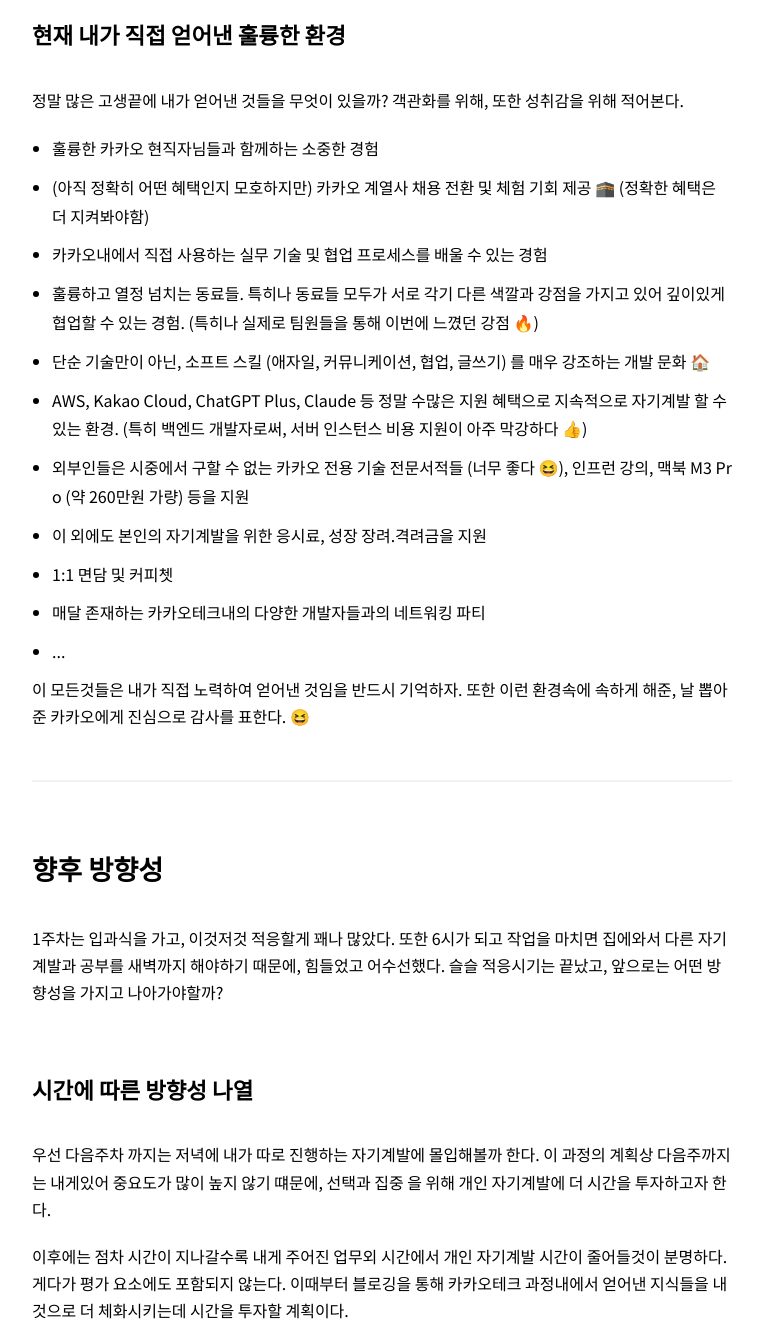
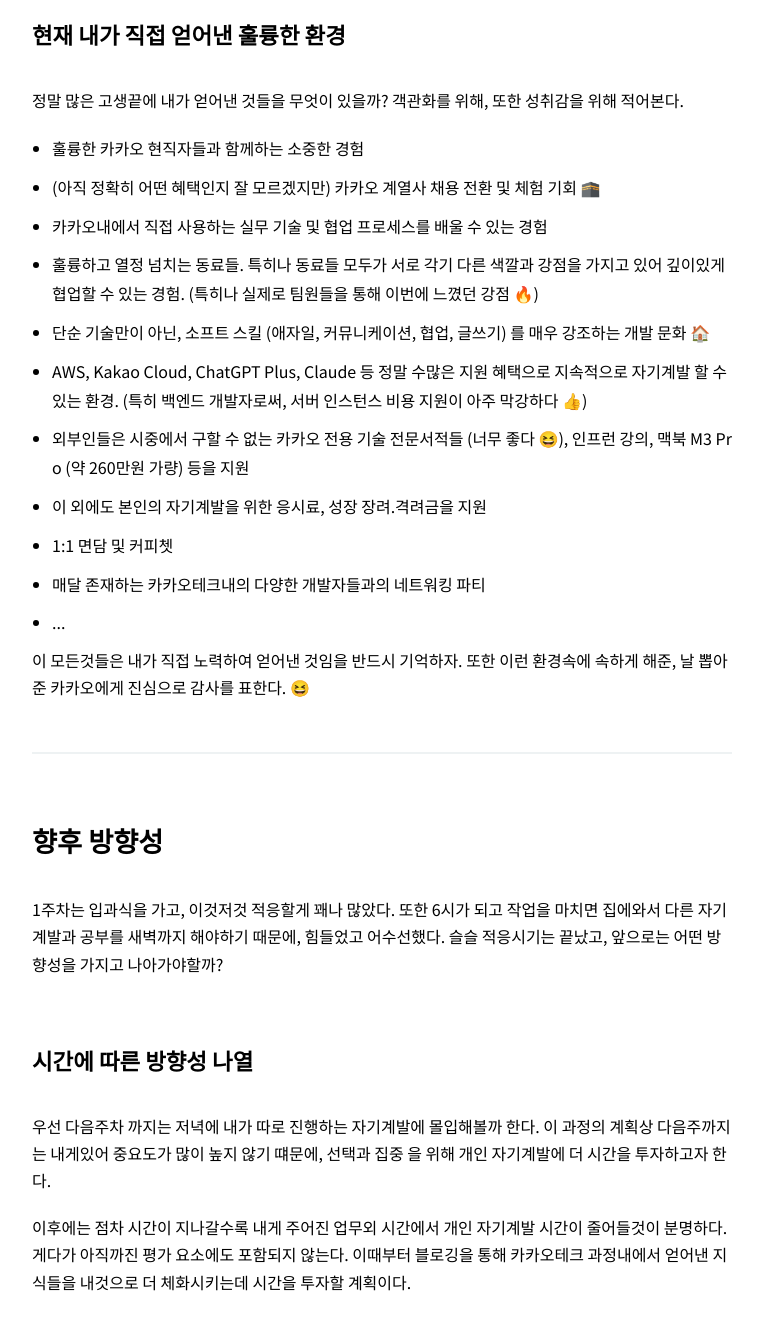
Before and after one commit to msung99/haon.blog, a Gatsby site: page /%ED%9A%8C%EA%B3%A0/first-week/ in a window 1280 px wide. Shown: the part 3400-4728 px from the top of the page, without its empty margins (258-1021 px from the left). Built offline with nearby package versions, Linux system fonts and the light colour scheme; Gatsby itself is replaced by a stand-in of ours; some packages are replaced by stand-ins of ours.

Commit message:
단어 추가

```diff
--- a/src/contents/posts/회고/first-week/index.md
+++ b/src/contents/posts/회고/first-week/index.md
@@ -54,8 +54,8 @@
 
 정말 많은 고생끝에 내가 얻어낸 것들을 무엇이 있을까? 객관화를 위해, 또한 성취감을 위해 적어본다.
 
-- 훌륭한 카카오 현직자님들과 함께하는 소중한 경험
-- (아직 정확히 어떤 혜택인지 모호하지만) 카카오 계열사 채용 전환 및 체험 기회 제공 🕋 (정확한 혜택은 더 지켜봐야함)
+- 훌륭한 카카오 현직자들과 함께하는 소중한 경험
+- (아직 정확히 어떤 혜택인지 잘 모르겠지만) 카카오 계열사 채용 전환 및 체험 기회 🕋
 - 카카오내에서 직접 사용하는 실무 기술 및 협업 프로세스를 배울 수 있는 경험
 - 훌륭하고 열정 넘치는 동료들. 특히나 동료들 모두가 서로 각기 다른 색깔과 강점을 가지고 있어 깊이있게 협업할 수 있는 경험. (특히나 실제로 팀원들을 통해 이번에 느꼈던 강점 🔥)
 - 단순 기술만이 아닌, 소프트 스킬 (애자일, 커뮤니케이션, 협업, 글쓰기) 를 매우 강조하는 개발 문화 🏠
@@ -79,7 +79,7 @@
 
 우선 다음주차 까지는 저녁에 내가 따로 진행하는 자기계발에 몰입해볼까 한다. 이 과정의 계획상 다음주까지는 내게있어 중요도가 많이 높지 않기 떄문에, `선택과 집중` 을 위해 개인 자기계발에 더 시간을 투자하고자 한다.
 
-이후에는 점차 시간이 지나갈수록 내게 주어진 업무외 시간에서 개인 자기계발 시간이 줄어들것이 분명하다. 게다가 평가 요소에도 포함되지 않는다. 이때부터 블로깅을 통해 카카오테크 과정내에서 얻어낸 지식들을 내것으로 더 체화시키는데 시간을 투자할 계획이다.
+이후에는 점차 시간이 지나갈수록 내게 주어진 업무외 시간에서 개인 자기계발 시간이 줄어들것이 분명하다. 게다가 아직까진 평가 요소에도 포함되지 않는다. 이때부터 블로깅을 통해 카카오테크 과정내에서 얻어낸 지식들을 내것으로 더 체화시키는데 시간을 투자할 계획이다.
 
 ### 목적에 따른 방향성
 
@@ -89,7 +89,7 @@
 
 #### 야상에서 살아남기, 더 얻어가야한다.
 
-본 과정은 정말 야생이다. 열심히 살지 않아도 아무도 터치하지 않는다. 반대로 열심히 살아남기를 도전한다면 지속적인 성장 방법을 알 수 있고, 소프트스킬, 카카오내의 실무 기술등 모든것을 얻어낼 수 있고, 내가 작성한 코드들이 높은 평가를 받고 (어쩌면) 카카오내 채용 전환 및 현장 체험을 다소 기대해볼 수 있다.
+본 과정은 정말 야생이다. 열심히 살지 않아도 아무도 터치하지 않는다. 반대로 열심히 살아남기를 도전한다면 지속적인 성장 방법을 알 수 있고, 소프트스킬, 카카오내의 실무 기술등 모든것을 얻어낼 수 있고, 내가 작성한 코드들이 높은 평가를 받고 카카오 계열사 채용 전환 및 현장 경험을 조금이나마 기대해볼 수 있다.
 
 **9 to 6 내에서 진행되는 모든 일과에 능동적으로 참여하자는 것을 명심하자.** 능동적으로 참여한만큼 많은 것을 얻어갈 수 있으며, 좋은 혜택과 평가가 부여되는 것이 객관화된 사실인만큼, 더 열심히 살자.
 
```
